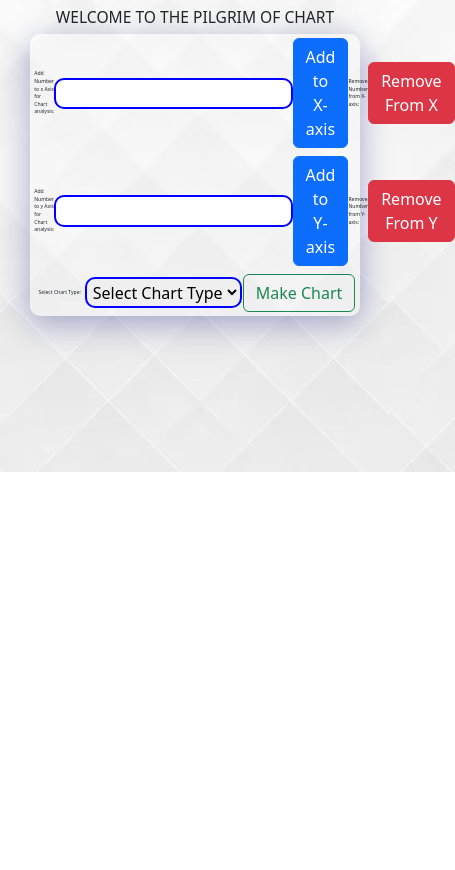
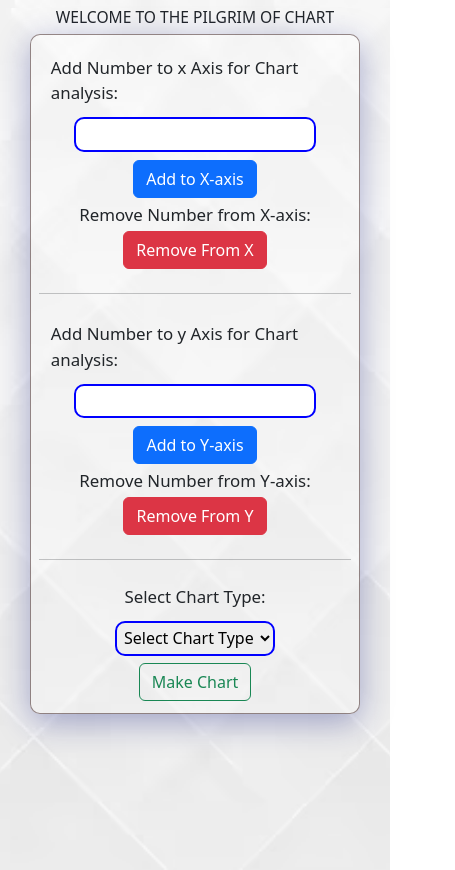
Before and after one commit to GlitchGardian/AllChart, a plain HTML site: page index.html in a window 390 px wide. Shown: the whole page, 455 px wide, since content can reach past the window. Before the commit the page ends 844 px from the top, so only its background shows below. Drawn offline with nearby package versions, Linux system fonts and the light colour scheme.

Commit message:
Basic Responsive

```diff
--- a/index.html
+++ b/index.html
@@ -4,7 +4,8 @@
 <head>
     <meta charset="UTF-8">
     <meta name="viewport" content="width=device-width, initial-scale=1.0">
-    <link rel="shortcut icon" href="./icons8-chart-50.ico" type="image/x-icon">
+    <link rel="shortcut icon" href="./icons8-chart-50.ico
+    " type="image/x-icon">
     <title>All Chart From Your Data</title>
     <link href="https://cdn.jsdelivr.net/npm/bootstrap@5.3.3/dist/css/bootstrap.min.css" rel="stylesheet"
         integrity="sha384-QWTKZyjpPEjISv5WaRU9OFeRpok6YctnYmDr5pNlyT2bRjXh0JMhjY6hW+ALEwIH" crossorigin="anonymous">
@@ -33,6 +34,8 @@
 
                 </div>
 
+                <hr>
+
                 <div class="Y-axis">
 
                     <label for="Addy">Add Number to y Axis for Chart analysis: </label>
@@ -47,6 +50,8 @@
                 </div>
 
             </div>
+
+            <hr>
 
             <div class="dropdown">
 
--- a/style.css
+++ b/style.css
@@ -102,3 +102,55 @@ input[type=number] {
     opacity: 0.8;
     color: crimson;
 }
+
+@media (max-width: 1200px) {
+
+    .morph {
+        border: rgba(64, 39, 39, 0.548) solid 1px;
+        padding: 2vw ;
+    }
+
+    .X-axis,
+    .Y-axis {
+        flex-direction: column;
+        padding: 2vw;
+    }
+
+    .X-axis label,
+    .Y-axis label {
+        font-size: 2vh;
+        margin: 1vw;
+    }
+
+    .X-axis input,
+    .Y-axis input,
+    .dropdown select {
+        padding: 0.4vh;
+        margin: 2vw;
+    }
+
+    input::-webkit-outer-spin-button,
+    input::-webkit-inner-spin-button {
+        -webkit-appearance: none;
+        margin: 0;
+    }
+
+    input[type=number] {
+        -moz-appearance: textfield;
+    }
+
+    .dropdown {
+        flex-direction: column;
+    }
+
+    .dropdown label {
+        font-size: 2vh;
+        margin: 1vw;
+    }
+
+    .dropdown option {
+        font-size: 2vh;
+    }
+
+
+}
```
